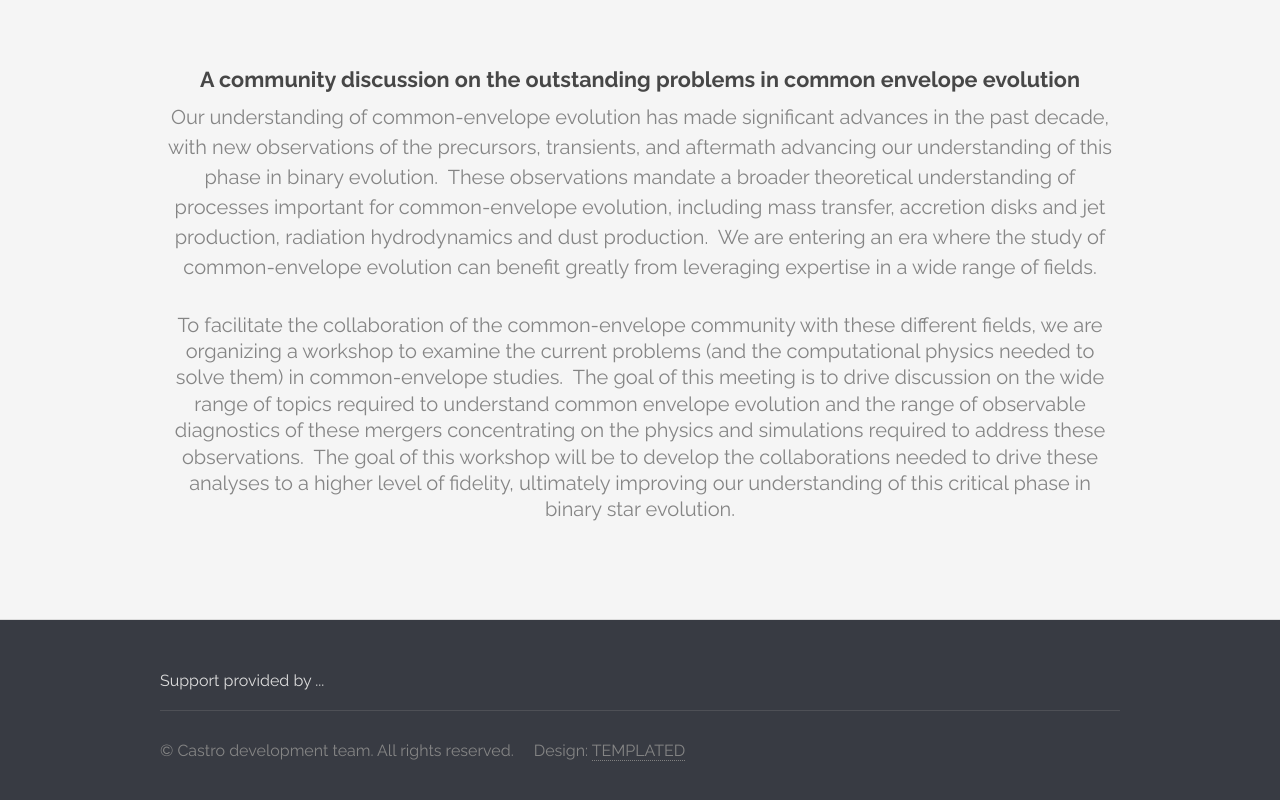
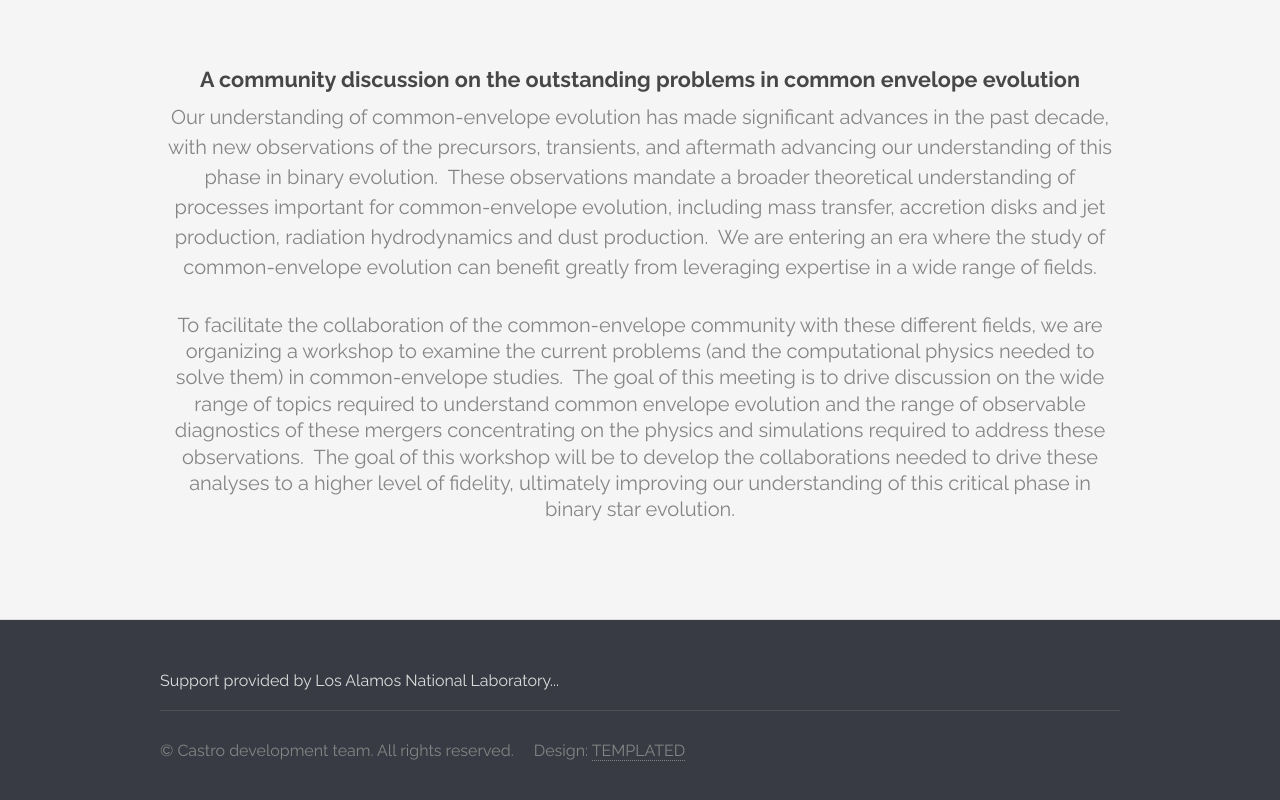
Before and after one commit to foundry-common-envelope/meeting, a plain HTML site: page index.html in a window 1280 px wide. Shown: the part 735-1535 px from the top of the page. Drawn offline with Linux system fonts and the light colour scheme.

Commit message:
Update index.html

```diff
--- a/index.html
+++ b/index.html
@@ -91,7 +91,7 @@
     <footer id="footer">
       <div class="container">
 	<section class="ack">
-	  Support provided by ...
+	  Support provided by Los Alamos National Laboratory...
 	</section>
 	<div class="row">
 	  <div class="8u 12u$(medium)">
```
